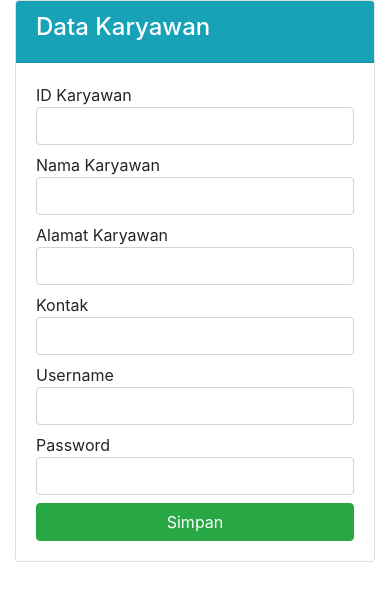
After one commit to jasmineeer/rental-mobil, a PHP site: page /form-karyawan.php in a window 390 px wide. The commit adds this page. Shown: the top 601 px of the page. Run offline with PHP 8.4, Linux system fonts and the light colour scheme.

Commit message:
progress rental-mobil

```diff
--- /dev/null
+++ b/form-karyawan.php
@@ -0,0 +1,108 @@
+<!DOCTYPE html>
+<html lang="en">
+<head>
+    <meta charset="UTF-8">
+    <meta http-equiv="X-UA-Compatible" content="IE=edge">
+    <meta name="viewport" content="width=device-width, initial-scale=1.0">
+    <title>Data Karyawan</title>
+    <link rel="stylesheet" href="css/bootstrap.min.css">
+</head>
+<body>
+    <div class="container">
+        <div class="card">
+            <div class="card-header bg-info">
+                <h4 class="text-white">
+                    Data Karyawan
+                </h4>
+            </div>
+
+            <div class="card-body">
+                <?php
+                if (isset($_GET["id_karyawan"])) {
+                    include "connection.php";
+
+                    $id_karyawan = $_GET["id_karyawan"];
+                    $sql = "select * from karyawan where id_karyawan='$id_karyawan'";
+                    $hasil = mysqli_query($connect, $sql);
+                    $karyawan = mysqli_fetch_array($hasil);
+                ?>
+
+                <form action="process-karyawan.php" method="post">
+
+                    Username
+                    <input type="text" name="username"
+                    class="form-control mb-2" required
+                    value="<?=($karyawan["username"])?>">
+
+                    Password
+                    <input type="password" name="password"
+                    class="form-control mb-2" required>
+
+                    ID Karyawan
+                    <input type="text" name="id_karyawan"
+                    class="form-control mb-2" required
+                    value="<?=($karyawan["id_karyawan"])?>">
+
+                    Nama Karyawan
+                    <input type="text" name="nama_karyawan"
+                    class="form-control mb-2" required
+                    value="<?=($karyawan["nama_karyawan"])?>">
+
+                    Alamat Karyawan
+                    <input type="text" name="alamat_karyawan"
+                    class="form-control mb-2" required
+                    value="<?=($karyawan["alamat_karyawan"])?>">
+
+                    Kontak
+                    <input type="text" name="kontak"
+                    class="form-control mb-2" required
+                    value="<?=($karyawan["kontak"])?>">
+
+                    <button type="submit" class="btn btn-success btn-block"
+                    name="update_karyawan">
+                        Simpan
+                    </button>
+                </form>
+                <?php
+                } else{
+                ?>
+
+                    <form action="process-karyawan.php" method="post">
+
+                        ID Karyawan
+                        <input type="text" name="id_karyawan"
+                        class="form-control mb-2" required>
+
+                        Nama Karyawan
+                        <input type="text" name="nama_karyawan"
+                        class="form-control mb-2" required>
+
+                        Alamat Karyawan
+                        <input type="text" name="alamat_karyawan"
+                        class="form-control mb-2" required>
+
+                        Kontak
+                        <input type="text" name="kontak"
+                        class="form-control mb-2" required>
+
+                        Username
+                        <input type="text" name="username"
+                        class="form-control mb-2" required>
+
+                        Password
+                        <input type="password" name="password"
+                        class="form-control mb-2" required>
+
+                        <button type="submit" class="btn btn-success btn-block"
+                        name="simpan_karyawan">
+                            Simpan
+                        </button>
+                    </form>
+                    <?php
+                }
+                    ?>
+            </div>
+        </div>
+    </div>
+</body>
+</html>
--- a/list-pelanggan.php
+++ b/list-pelanggan.php
@@ -44,9 +44,9 @@
                                 <div class="row">
                                     <div class="col-lg-8 col-md-10">
                                         <h5>Nama Pelanggan : <?php echo $pelanggan["nama_pelanggan"];?></h5>
-                                        <h6>ID Pelanggan : <?php echo $anggota["id_pelanggan"]?></h6>
+                                        <h6>ID Pelanggan : <?php echo $pelanggan["id_pelanggan"]?></h6>
                                         <h6>Alamat Pelanggan : <?php echo $pelanggan["alamat_pelanggan"]?></h6>
-                                        <h6>Kontak : <?php echo $anggota["kontak"]?></h6>
+                                        <h6>Kontak : <?php echo $pelanggan["kontak"]?></h6>
                                     </div>
 
                                     <div class="col-lg-4 col-md-2">
@@ -56,7 +56,7 @@
                                             </button>
                                         </a>
 
-                                        <a href="delete.php?id_pelanggan<?=$pelanggan["id_pelanggan"]?>"
+                                        <a href="process-pelanggan.php?id_pelanggan<?=$pelanggan["id_pelanggan"]?>"
                                         onclick="return confirm('Apakah anda yakin?')">
                                             <button class="btn btn-danger btn-block">
                                                 Hapus Data
```
Also changed, not shown: form-sewa.php (added, +87 -0 lines), list-karyawan.php (added, +80 -0 lines), process-karyawan.php (added, +54 -0 lines), process-pelanggan.php (added, +36 -0 lines).
